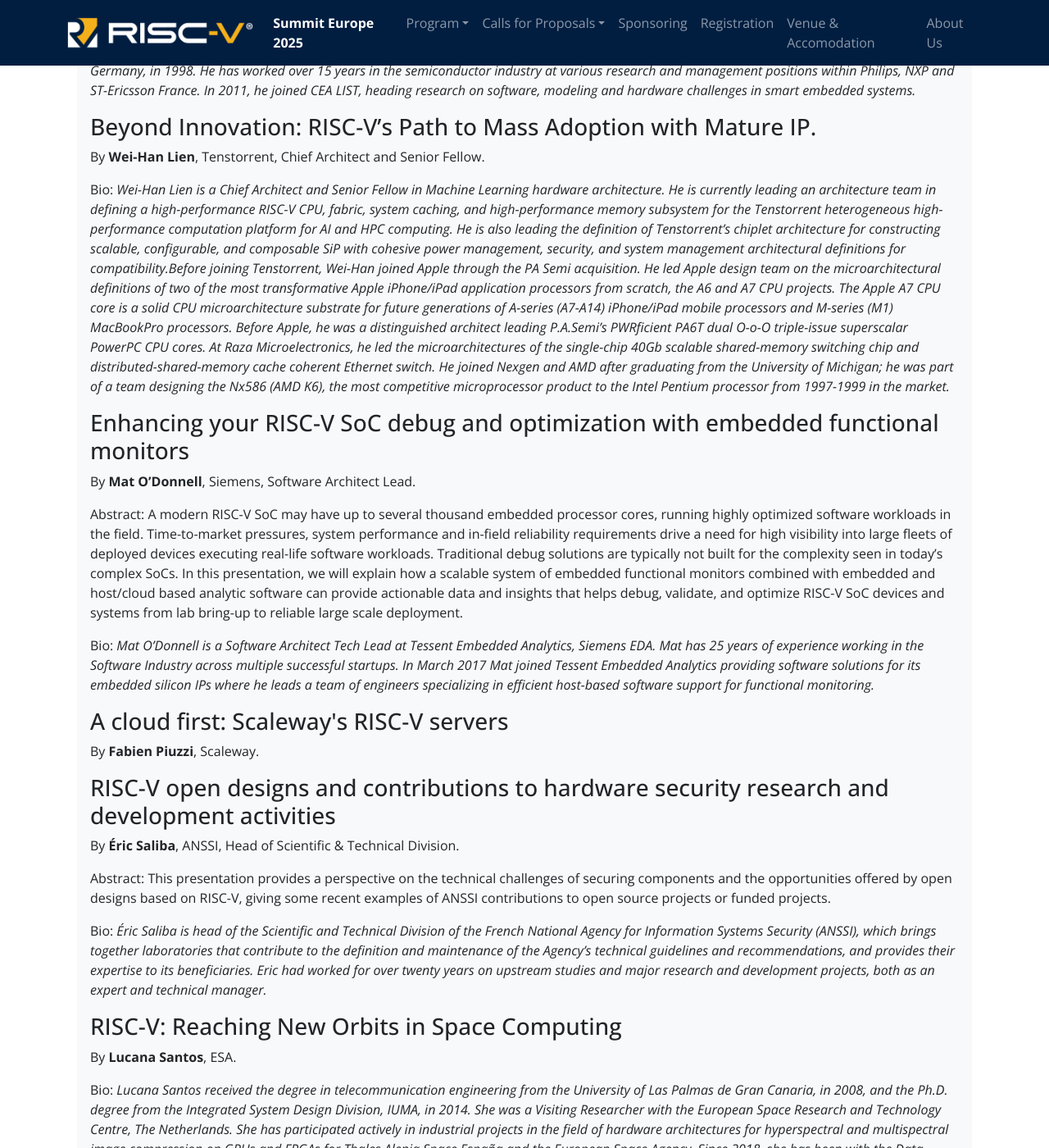
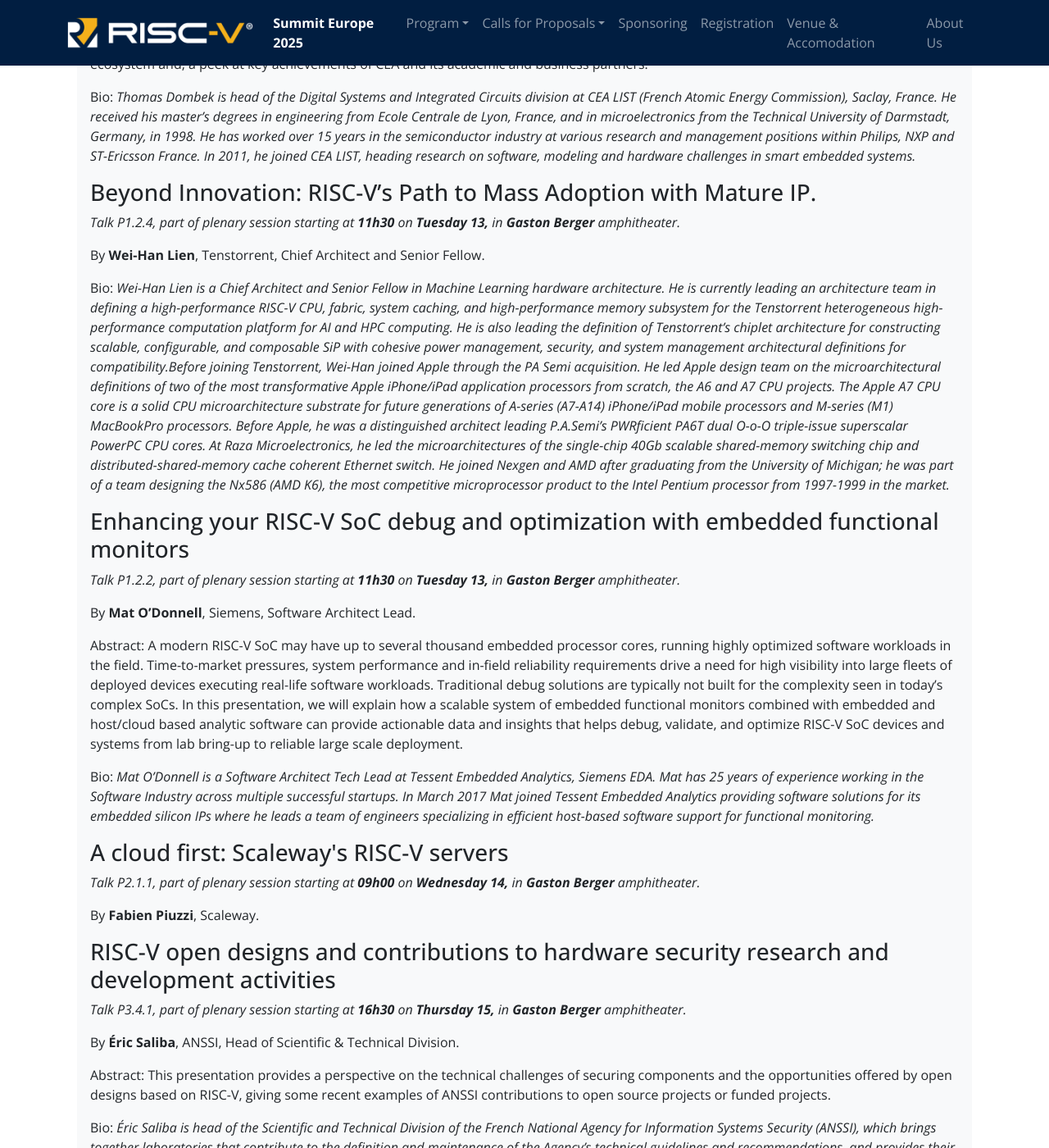
Before and after one commit to riscv-europe/summit-website-development, a Jekyll site: the page built from summit/2025/index.md, in a window 1280 px wide and 1400 px high, scrolled down 3769 px. Shown: the whole window at 82% size. Built offline with Jekyll 4.4.1, drawn with Linux system fonts in a browser that asks for light colours; some of the changed text lies outside the part shown.

Commit message:
Add: push session's day and time, and room.

```diff
--- a/_includes/summit25speaker-long.md
+++ b/_includes/summit25speaker-long.md
@@ -1,6 +1,36 @@
 {% if speaker['TalkTitle'] %}
 
 <h3 id="{{ speaker['FirstName'] }}-{{ speaker['LastName'] }}-talk">{{ speaker['TalkTitle'] }}</h3>
+
+{%- assign day = speaker['Session'] | strip | slice: 1,1 -%}
+{%- assign ses = speaker['Session'] | strip | slice: 3,1 -%}
+
+*Talk {{ speaker['Session'] | strip -}}
+, part of plenary session starting at
+**
+{%- case ses -%}
+{%- when '1' -%}
+09h00
+{%- when '2' -%}
+11h30
+{%- when '3' -%}
+14h30
+{%- else -%}
+16h30
+{%- endcase -%}
+**
+ on
+**
+{%- case day -%}
+{%- when "1" -%}
+Tuesday 13,
+{%- when "2" -%}
+Wednesday 14,
+{%- else -%}
+Thursday 15,
+{%- endcase  -%}
+**
+ in **Gaston Berger** amphitheater.*
 
 By **{{ speaker['FirstName'] }} {{ speaker['LastName'] }}**
 {%- if speaker['Company']  -%}, {{ speaker['Company']  }} {%- endif -%}
```
